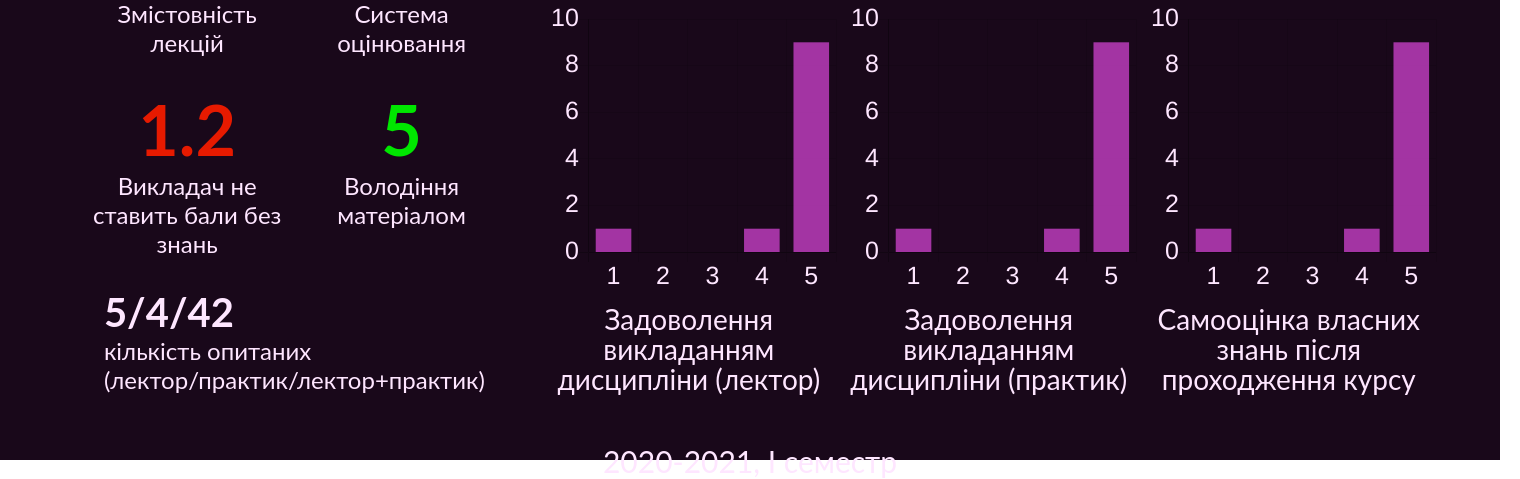
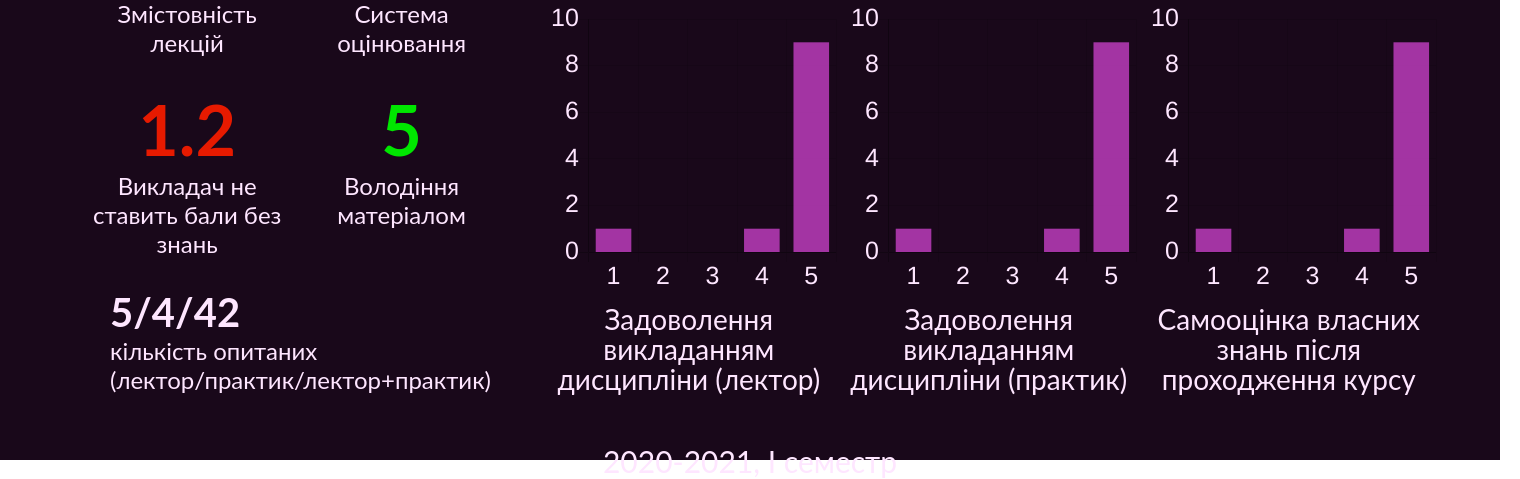
Before and after one commit to kpi-sosiska/backend, a Django app: page /pic/ in a window 1520 px wide. Shown: the part 1040-1519 px from the top of the page. Run offline with Django 3.2, Linux system fonts and the light colour scheme.

Commit message:
rename english -> eng; move respondents

```diff
--- a/pics/static/css/base.css
+++ b/pics/static/css/base.css
@@ -103,16 +103,19 @@
 }
 
 
-
+.respondents {
+    display: flex;
+    text-align: left;
+    justify-content: flex-start;
+    padding-left: 30px;
+}
 .respondents-count {
     font-weight: bold;
     font-size: 40px;
-    text-align: left;
 }
 
 .respondents-count-description {
     font-size: 24px;
-    text-align: left;
 }
 
 
--- a/pics/static/scripts/consts.js
+++ b/pics/static/scripts/consts.js
@@ -16,7 +16,7 @@
         fontColor: '#fee6ff',
         backdropColor: '#19081a',
     },
-    english: {
+    eng: {
         backgroundColor: '#56cc91b4',
         fontColor: '#e7fff3',
         backdropColor: '#081a0e',
--- a/pics/templates/base.html
+++ b/pics/templates/base.html
@@ -56,9 +56,8 @@
           <p class="respondents-count">5/4/42</p>
           <p class="respondents-count-description">кількість опитаних <br>
             (лектор/практик/лектор+практик)</p>
-          </div>
         {% endblock %}
-
+      </div>
     </div>
   </div>
 {% endblock %}
```
Also changed, not shown: pics/static/css/eng.css (renamed from pics/static/css/english.css), pics/templates/eng.html (renamed from pics/templates/english.html).
